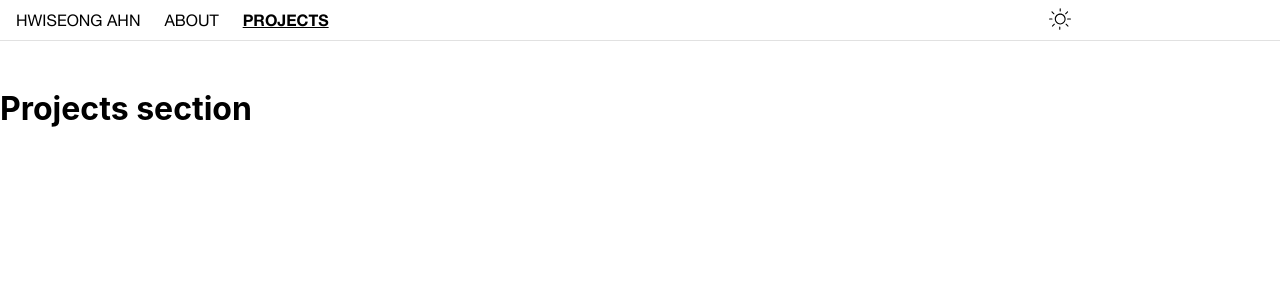
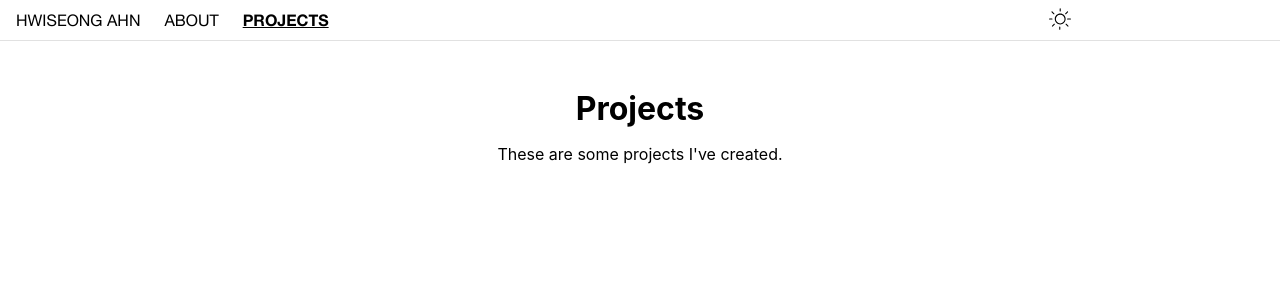
Before and after one commit to hwiseongahn/hwiseong-website-react, a React (Create React App) app: page /Projects in a window 1280 px wide. Shown: the top 300 px of the page. Built offline with nearby package versions, Linux system fonts and the light colour scheme; a web font is replaced by a local one.

Commit message:
changed aboutme text

```diff
--- a/src/assets/index.js
+++ b/src/assets/index.js
@@ -2,6 +2,7 @@ export { ReactComponent as MoonIcon } from './moon.svg';
 export { ReactComponent as SunIcon } from './sun.svg';
 export const aboutMe = "Hi I’m Hwiseong! Welcome to my website. " +
 "I’m in my second year studying Computer Science at Dalhousie University. " +
-"I’m a Korean/English Interpreter working locally in Nova Scotia at provincial courts " +
+"I'm exploring many areas in software development, but I enjoy front-end development the most. " +
+"Besides programming, I’m a Korean/English Interpreter working locally in Nova Scotia at provincial courts " +
 "or hospitals. I’ve also had the opportunity to work as an interpreter with " +
 "Daesang Corporation and Acadian Seaplants during their business meetings here in Halifax.";
--- a/src/components/Projects.js
+++ b/src/components/Projects.js
@@ -1,9 +1,11 @@
 import React from 'react'
 import "../scss/projects.scss";
+
 function Projects() {
   return (
-    <div className="container">
-        <h1>Projects section</h1>
+    <div className="projects-container">
+        <h1>Projects</h1>
+        <p className = "projects-text">These are some projects I've created.</p>
     </div>
   )
 }
--- a/src/scss/projects.scss
+++ b/src/scss/projects.scss
@@ -0,0 +1,9 @@
+@media only screen and (min-width: 650px) {
+
+    .projects-container {
+        display: flex;
+        flex-direction: column;
+        gap: 1rem;
+        align-items: center;
+    }
+}
```
